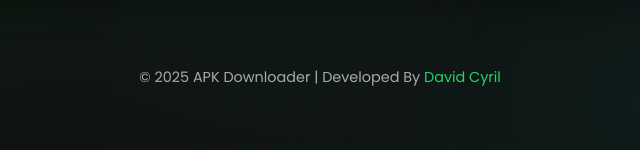
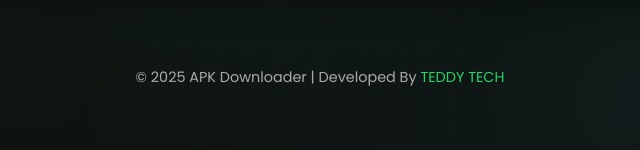
Before and after one commit to Teddytech1/apk_website, a plain HTML site: page index.html in a window 1280 px wide. Shown: the part 498-648 px from the top of the page, 320-960 px from the left. Drawn offline with Linux system fonts and the light colour scheme.

Commit message:
Update index.html

```diff
--- a/index.html
+++ b/index.html
@@ -3,7 +3,7 @@
 <head>
     <meta charset="UTF-8">
     <meta name="viewport" content="width=device-width, initial-scale=1.0">
-    <title>APK Downloader | Made By David Cyril</title>
+    <title>APK Downloader | Made By Teddy Tech</title>
     <link rel="stylesheet" href="https://cdnjs.cloudflare.com/ajax/libs/font-awesome/6.5.1/css/all.min.css">
     <link href="https://fonts.googleapis.com/css2?family=Poppins:wght@300;400;500;600;700&display=swap" rel="stylesheet">
     <style>
@@ -426,7 +426,7 @@
     </div>
 
     <div class="footer">
-        <p>© 2025 APK Downloader | Developed By <a href="https://david-cyril.net.ng" class="creator">David Cyril</a></p>
+        <p>© 2025 APK Downloader | Developed By <a href="https://david-cyril.net.ng" class="creator">TEDDY TECH</a></p>
     </div>
 
     <script>
```
